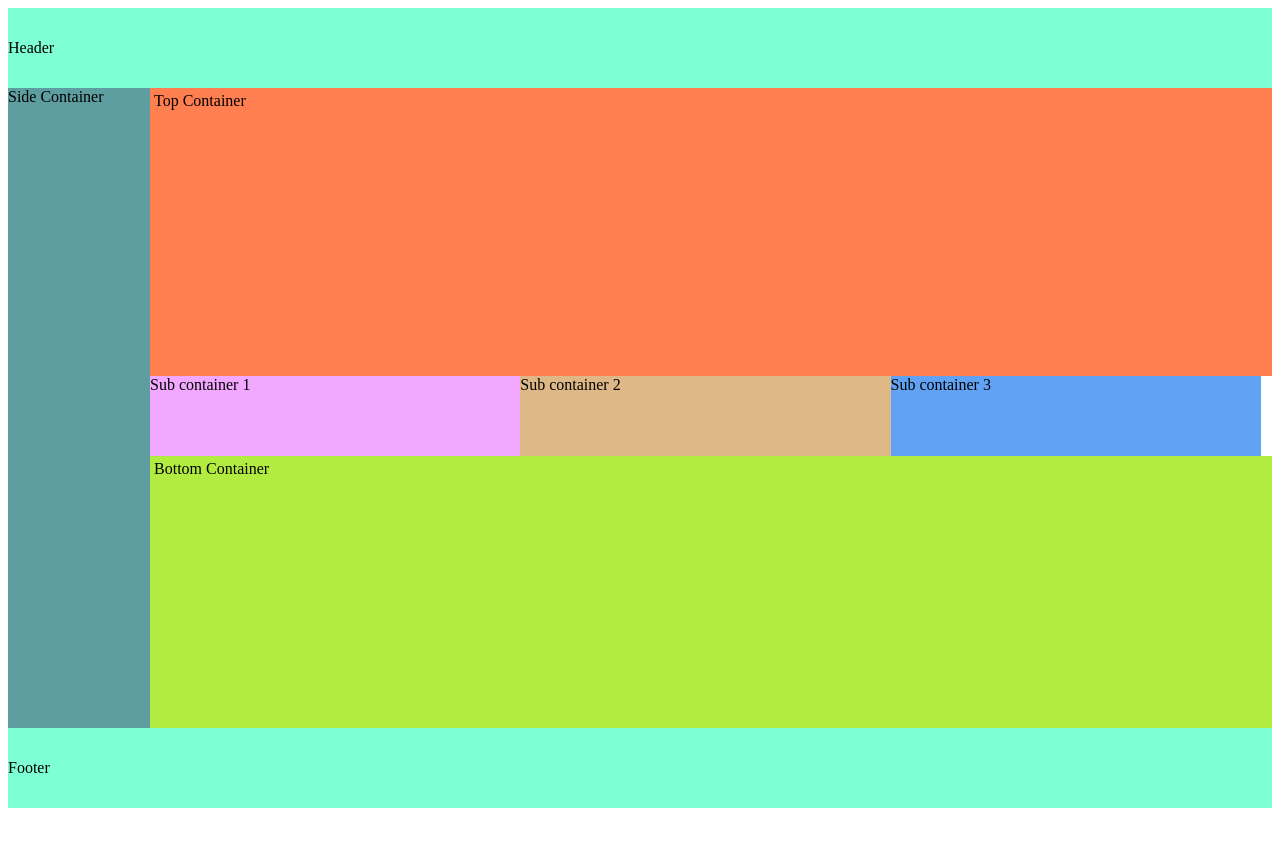
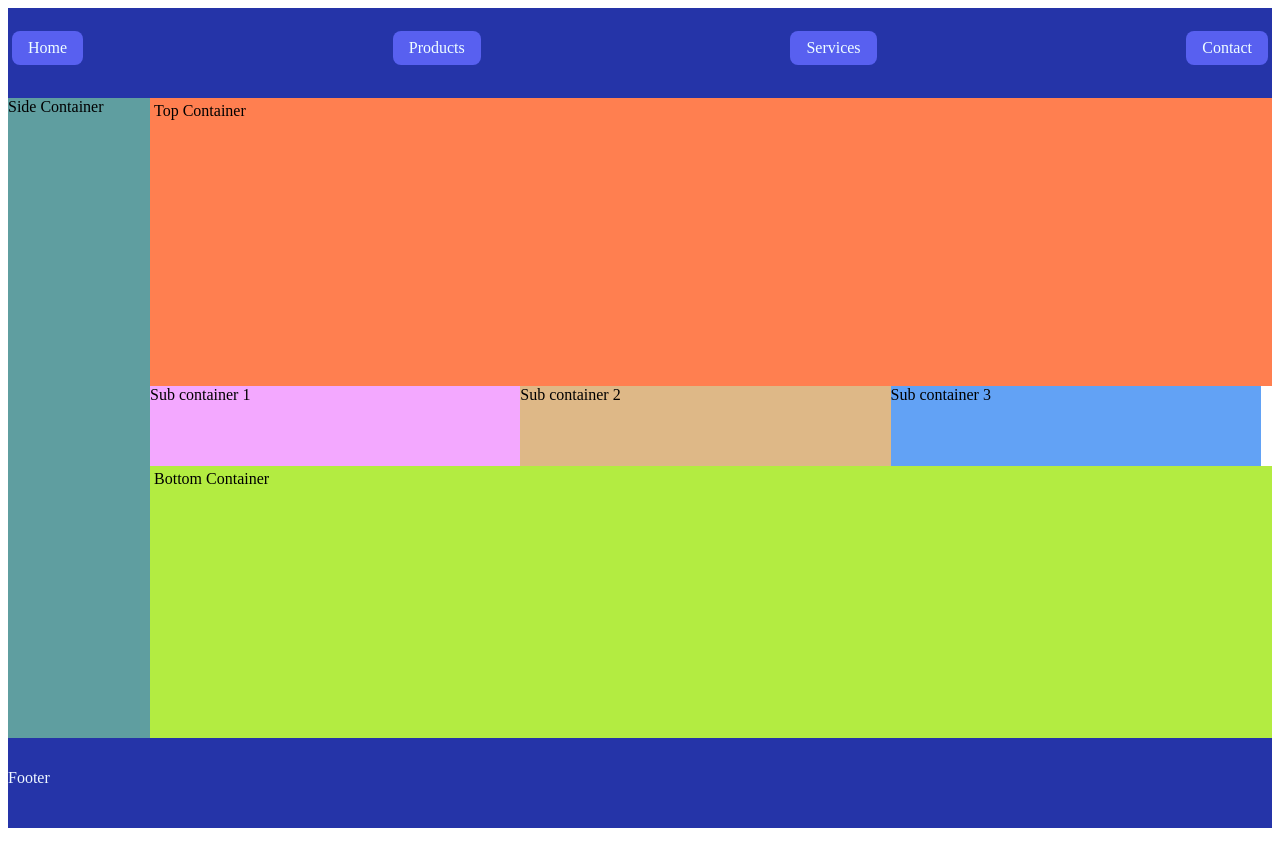
Before and after one commit to madhuiitb/ResponsiveWeb, a plain HTML site: page index.html in a window 1280 px wide. Drawn offline with Linux system fonts and the light colour scheme.

Commit message:
added the navigation with 100% accessibility

```diff
--- a/index.html
+++ b/index.html
@@ -10,7 +10,16 @@
     </head>
     <body>
         <div class="container">
-            <header class="header">Header </header>
+            <header class="header">
+            <nav>
+                <div class="navigation">
+                    <a href="#">Home</a>
+                    <a href="#">Products</a>
+                    <a href="#">Services</a>
+                    <a href="#">Contact</a>
+                </div>
+            </nav>
+            </header>
             <div class="content-container">
                 <aside class="side">Side Container</aside>
                 <main class="main-container">
--- a/styles.css
+++ b/styles.css
@@ -10,33 +10,45 @@
     height: 80vh;
     width: 100%;
 }
-.header,
+.header{
+    background-color: rgb(37, 52, 168);
+    height: 10vh;
+    align-content: center;
+    color: aliceblue;
+    padding-bottom: 10px;
+}
 .footer{
-    background-color: aquamarine;
-    /* padding: 24px; */
+    background-color: rgb(37, 52, 168);
     height: 10vh;
-    /* align-items: center; */
     align-content: center;
+    color: aliceblue;
+    padding-bottom: 10px;
+    align-items: center;
 }
 
 .side{
     background-color: cadetblue;
-    /* height: 100%; */
     height: 30vh;
-    /* width: 100%; */
 }
 .main-container{
     display: flex;
     flex-direction: column;
-    /* background-color: antiquewhite; */
-    /* width: 100%; */
     height: 70vh;
 }
 .sub-container{
-    /* background-color: aqua; */
     order: 1;
     height: 30vh;
 }
+  .navigation{
+    display: grid;
+    grid-template-columns: repeat(2,1fr);
+    gap: 12px;
+    /* flex-direction: column; */
+  }
+   .navigation>a{
+    color: white;
+    padding: 2px;
+  }
 
 .top{
     order: 2;
@@ -52,21 +64,40 @@
 }
 .sub1{
     background-color: #F3A8FF;
-    /* margin-right: 4px; */
-    /* padding: 4px; */
     height: 10vh;
 }
 .sub2{
     background-color: burlywood;
-    /* padding: 4px; */
     height: 10vh;
 }
 .sub3{
     background-color: rgb(98, 162, 245);
-    /* padding: 4px; */
     height: 10vh;
 }
 @media (min-width:480px){
+    .navigation{
+        display: flex;
+        flex-direction: row;
+        gap: 10px;
+        justify-content: space-between;
+        margin: 4px;
+    }
+    .navigation  > a {
+            padding: 8px 16px;
+            background-color: #5860f0;
+            border-radius: 8px;
+            text-decoration: none;
+            color: azure;
+            transition: all 0.2s ease;
+        }
+
+    .navigation > a:hover {
+            transform: scale(1.05);
+            background-color: #6523f4;
+            border-radius: 4px;
+            color: azure;
+        }
+
     .content-container{
         display: flex;
         flex-direction: row;
@@ -94,9 +125,6 @@
         justify-items: center;
         width: 100%;
         height: 10vh;
-        /* gap: 4px;
-        margin: 8px;
-        border: 1px solid rebeccapurple; */
     }
     .side{
         height: 100%;
```
